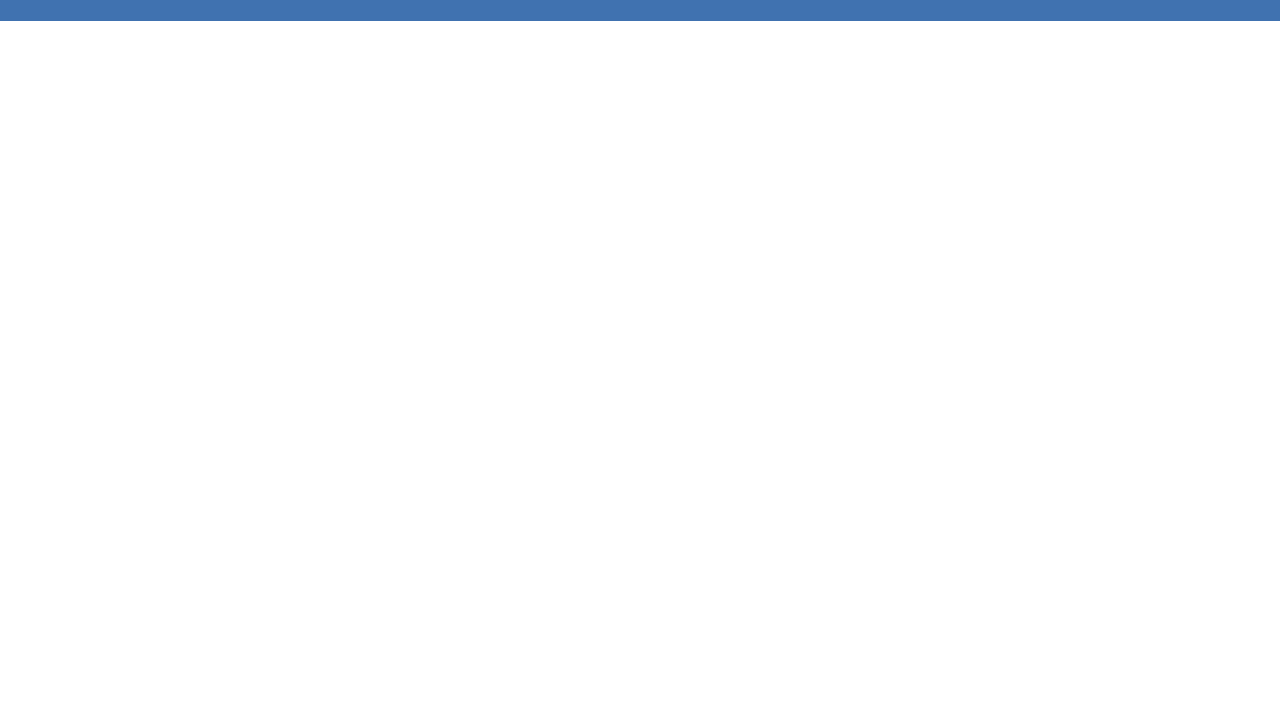
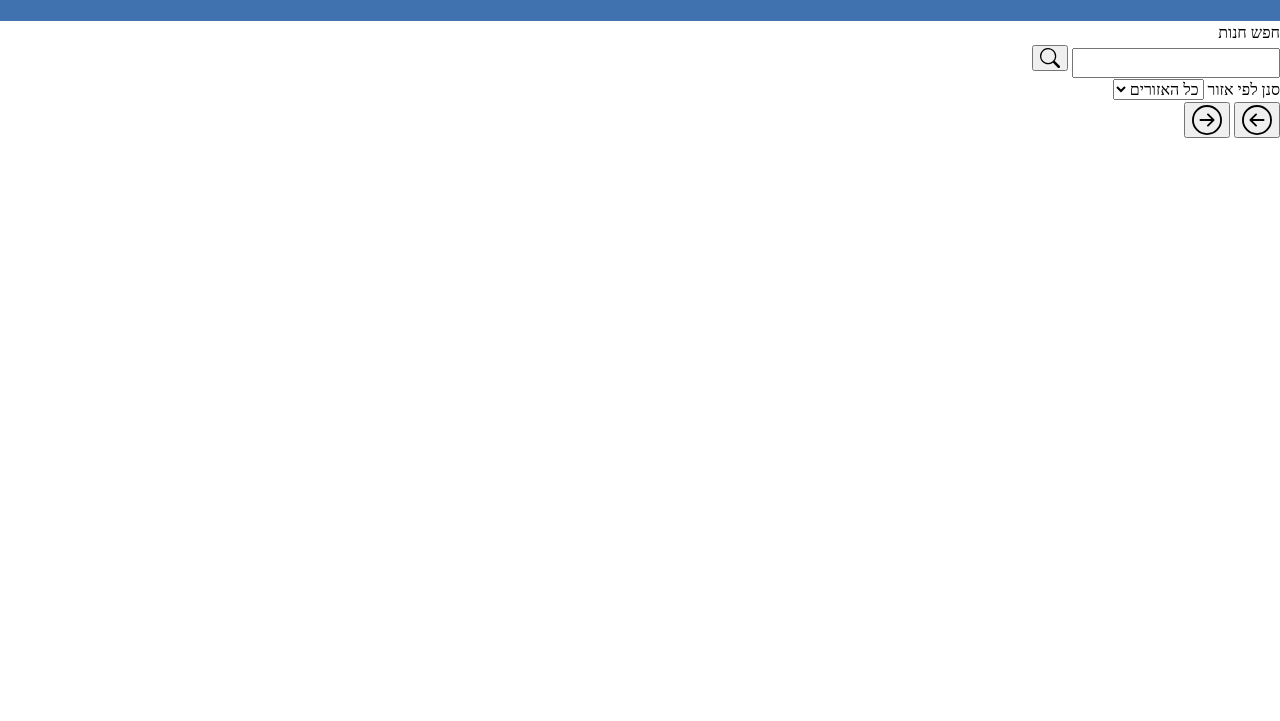
Before and after one commit to eladlevy42/nirtamim, a plain HTML site: page Public/HTML/allStores.html in a window 1280 px wide. Shown: the part 79-800 px from the top of the page. Drawn offline with Linux system fonts and the light colour scheme.

Commit message:
added all html

```diff
--- a/Public/HTML/allStores.html
+++ b/Public/HTML/allStores.html
@@ -36,7 +36,90 @@
         </li>
       </ul>
     </nav>
-    <main></main>
+    <main>
+      <div class="searchBar">
+        <form id="searchStoreByName">
+          <label class="searchText" for="searchInput">חפש חנות</label>
+          <div class="flex">
+            <input id="searchInput" type="text" />
+            <button class="searchButton" type="submit">
+              <svg
+                xmlns="http://www.w3.org/2000/svg"
+                width="20"
+                height="20"
+                fill="currentColor"
+                class="bi bi-search"
+                viewBox="0 0 16 16"
+              >
+                <path
+                  d="M11.742 10.344a6.5 6.5 0 1 0-1.397 1.398h-.001q.044.06.098.115l3.85 3.85a1 1 0 0 0 1.415-1.414l-3.85-3.85a1 1 0 0 0-.115-.1zM12 6.5a5.5 5.5 0 1 1-11 0 5.5 5.5 0 0 1 11 0"
+                />
+              </svg>
+            </button>
+          </div>
+        </form>
+      </div>
+
+      <div class="spinner hidden" id="spinner"></div>
+      <div class="showCategories hidden">
+        <label for="" class="labelCategory">סנן לפי אזור</label>
+        <select class="categoryFilter">
+          <option value="">כל האזורים</option>
+          <option value="north">אזור צפון</option>
+          <option value="center">אזור מרכז</option>
+          <option value="south">אזור דרום</option>
+        </select>
+
+        <!-- dinamicly diplay all select - for categories and for city -->
+        <!-- <select class="categoryFilter">
+        <option value="">בחר עיר</option>
+        <option value=""></option>
+        <option value="center">אזור מרכז</option>
+        <option value="south">אזור דרום</option>
+      </select>
+
+      <select class="categoryFilter">
+        <option value="">כל האזורים</option>
+        <option value="north">אזור צפון</option>
+        <option value="center">אזור מרכז</option>
+        <option value="south">אזור דרום</option>
+      </select> -->
+      </div>
+      <div id="displayStoreBySearch" class="displayStoreBySearch"></div>
+      <div class="pagination">
+        <button id="prevPage" class="prevPage hidden">
+          <svg
+            xmlns="http://www.w3.org/2000/svg"
+            width="30"
+            height="30"
+            fill="currentColor"
+            class="bi bi-arrow-left-circle"
+            viewBox="0 0 16 16"
+          >
+            <path
+              fill-rule="evenodd"
+              d="M1 8a7 7 0 1 0 14 0A7 7 0 0 0 1 8m15 0A8 8 0 1 1 0 8a8 8 0 0 1 16 0m-4.5-.5a.5.5 0 0 1 0 1H5.707l2.147 2.146a.5.5 0 0 1-.708.708l-3-3a.5.5 0 0 1 0-.708l3-3a.5.5 0 1 1 .708.708L5.707 7.5z"
+            />
+          </svg>
+        </button>
+        <span id="pageNumber"></span>
+        <button id="nextPage" class="nextPage hidden">
+          <svg
+            xmlns="http://www.w3.org/2000/svg"
+            width="30"
+            height="30"
+            fill="currentColor"
+            class="bi bi-arrow-right-circle"
+            viewBox="0 0 16 16"
+          >
+            <path
+              fill-rule="evenodd"
+              d="M1 8a7 7 0 1 0 14 0A7 7 0 0 0 1 8m15 0A8 8 0 1 1 0 8a8 8 0 0 1 16 0M4.5 7.5a.5.5 0 0 0 0 1h5.793l-2.147 2.146a.5.5 0 0 0 .708.708l3-3a.5.5 0 0 0 0-.708l-3-3a.5.5 0 1 0-.708.708L10.293 7.5z"
+            />
+          </svg>
+        </button>
+      </div>
+    </main>
     <footer></footer>
   </body>
 </html>
```
Also changed, not shown: Public/HTML/ownerStores.html (+8 -1 lines), Public/HTML/store.html (+47 -1 lines).
